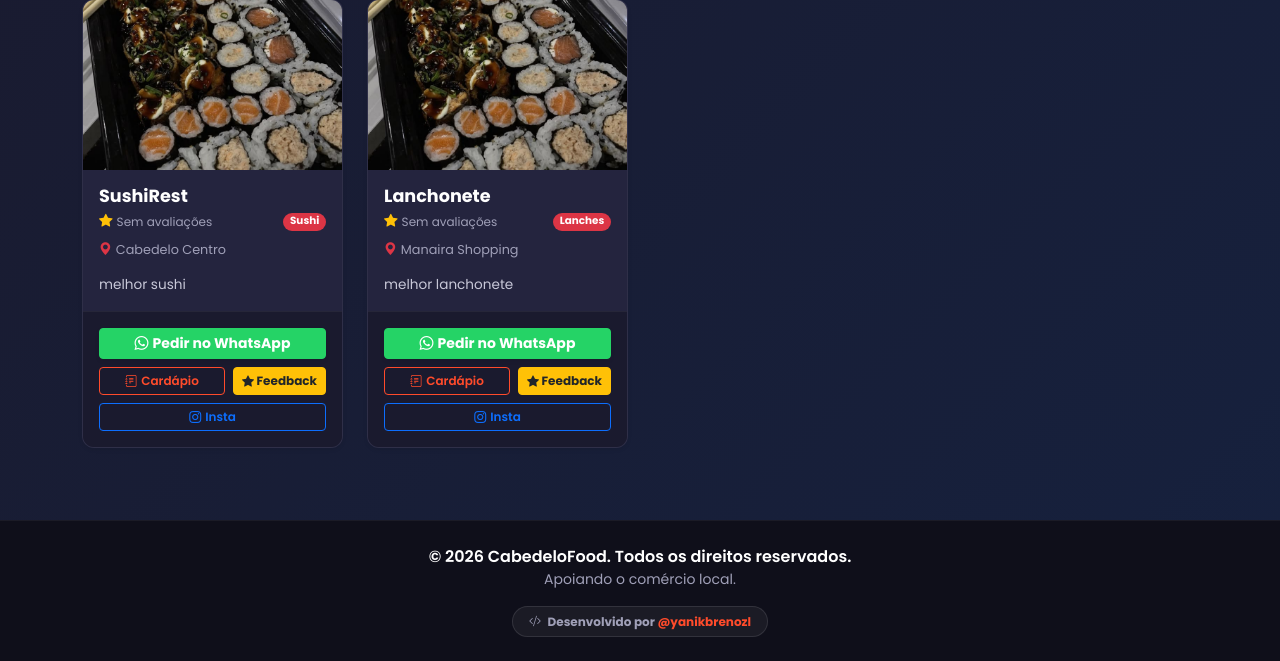
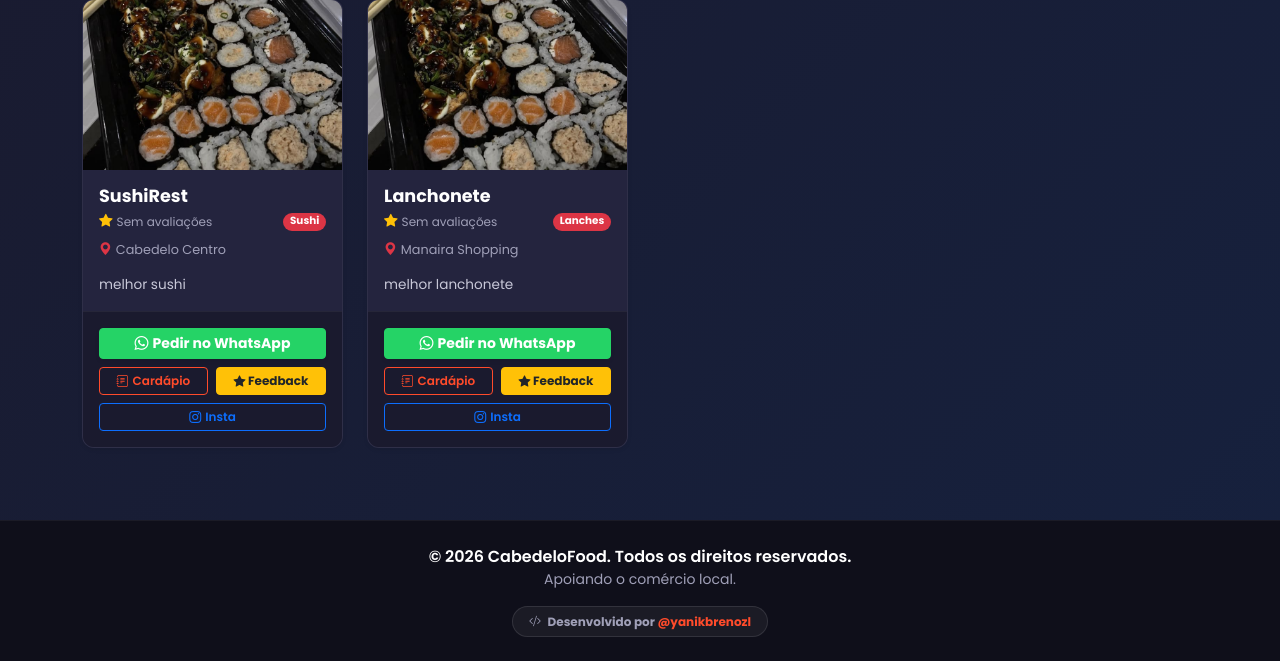
Before and after one commit to brenosobre/CabedeloFood, a Django app: page / in a window 1280 px wide. Shown: the part 397-1058 px from the top of the page. Run offline with Django 5.2, Linux system fonts and the light colour scheme; data comes from the database, SQL or seed files in the repository; data that the repository does not hold is empty; some libraries are stand-ins or nearby versions.

Commit message:
index acorreção

```diff
--- a/restaurantes/templates/restaurantes/index.html
+++ b/restaurantes/templates/restaurantes/index.html
@@ -279,7 +279,7 @@
                             {% endif %}
                         </div>
 
-                        <!-- BOTÕES DE CARDÁPIO, FEEDBACK (AMARELO) E INSTAGRAM -->
+                        <!-- BOTÕES DE CARDÁPIO, FEEDBACK E INSTAGRAM ALINHADOS -->
                         <div class="d-flex gap-2 flex-wrap">
                             {% if rest.link_cardapio %}
                                 <a href="{{ rest.link_cardapio }}" target="_blank" class="btn btn-outline-danger btn-sm flex-fill fw-semibold" style="font-size: 0.75rem;"><i class="bi bi-journal-text me-1"></i>Cardápio</a>
@@ -287,8 +287,8 @@
                                 <button class="btn btn-outline-secondary btn-sm flex-fill fw-semibold" style="font-size: 0.75rem;" disabled><i class="bi bi-journal-x me-1"></i>Cardápio</button>
                             {% endif %}
 
-                            <!-- BOTÃO AMARELO DE AVALIAÇÕES ENTRE CARDÁPIO E INSTA -->
-                            <a href="{% url 'avaliacoes' rest.id %}" class="btn btn-warning btn-sm fw-bold text-dark px-2" style="font-size: 0.75rem;" title="Ver Feedbacks & Mídia">
+                            <!-- BOTÃO AMARELO DE FEEDBACK COM flex-fill -->
+                            <a href="{% url 'avaliacoes' rest.id %}" class="btn btn-warning btn-sm flex-fill fw-bold text-dark px-2" style="font-size: 0.75rem;" title="Ver Feedbacks">
                                 <i class="bi bi-star-fill"></i> Feedback
                             </a>
 
```
